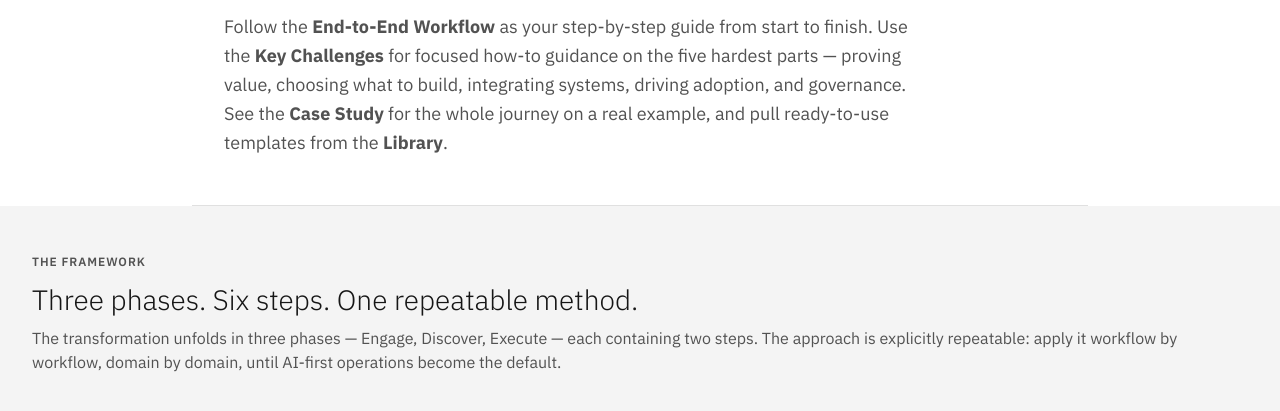
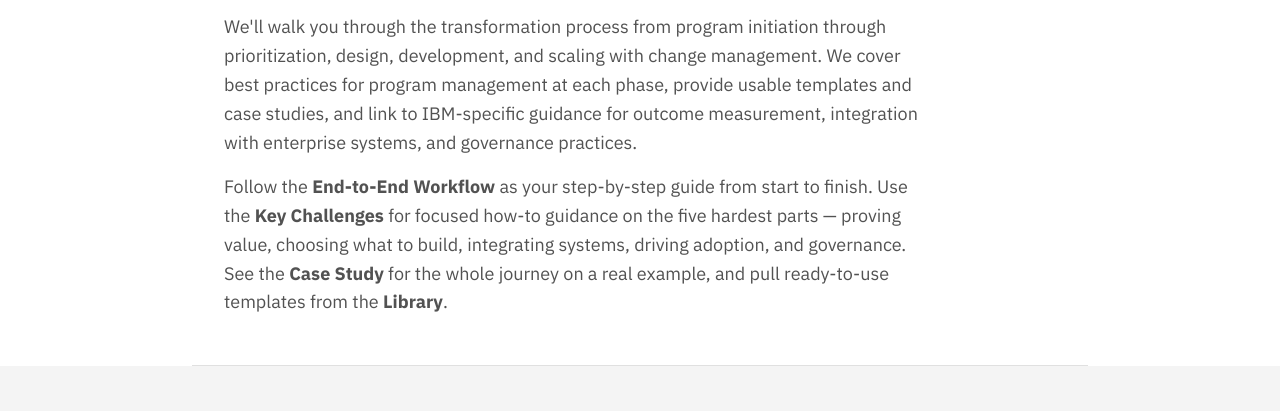
Before and after one commit to cliu25/transformationplaybook, a website: page overview.html in a window 1280 px wide. Shown: the part 371-782 px from the top of the page. Drawn offline with Linux system fonts and the light colour scheme.

Commit message:
Update overview intro with detailed transformation process description

```diff
--- a/overview.html
+++ b/overview.html
@@ -566,6 +566,7 @@
   </div>
   <h1>IBM AI-First Transformation Playbook</h1>
   <p class="hero-desc">You've been asked to transform a workflow with AI. Everything you need to do it is here.</p>
+  <p class="hero-desc" style="margin-top:1rem;">We'll walk you through the transformation process from program initiation through prioritization, design, development, and scaling with change management. We cover best practices for program management at each phase, provide usable templates and case studies, and link to IBM-specific guidance for outcome measurement, integration with enterprise systems, and governance practices.</p>
   <p class="hero-desc" style="margin-top:1rem;">Follow the <strong>End-to-End Workflow</strong> as your step-by-step guide from start to finish. Use the <strong>Key Challenges</strong> for focused how-to guidance on the five hardest parts — proving value, choosing what to build, integrating systems, driving adoption, and governance. See the <strong>Case Study</strong> for the whole journey on a real example, and pull ready-to-use templates from the <strong>Library</strong>.</p>
 </section>
 
```
